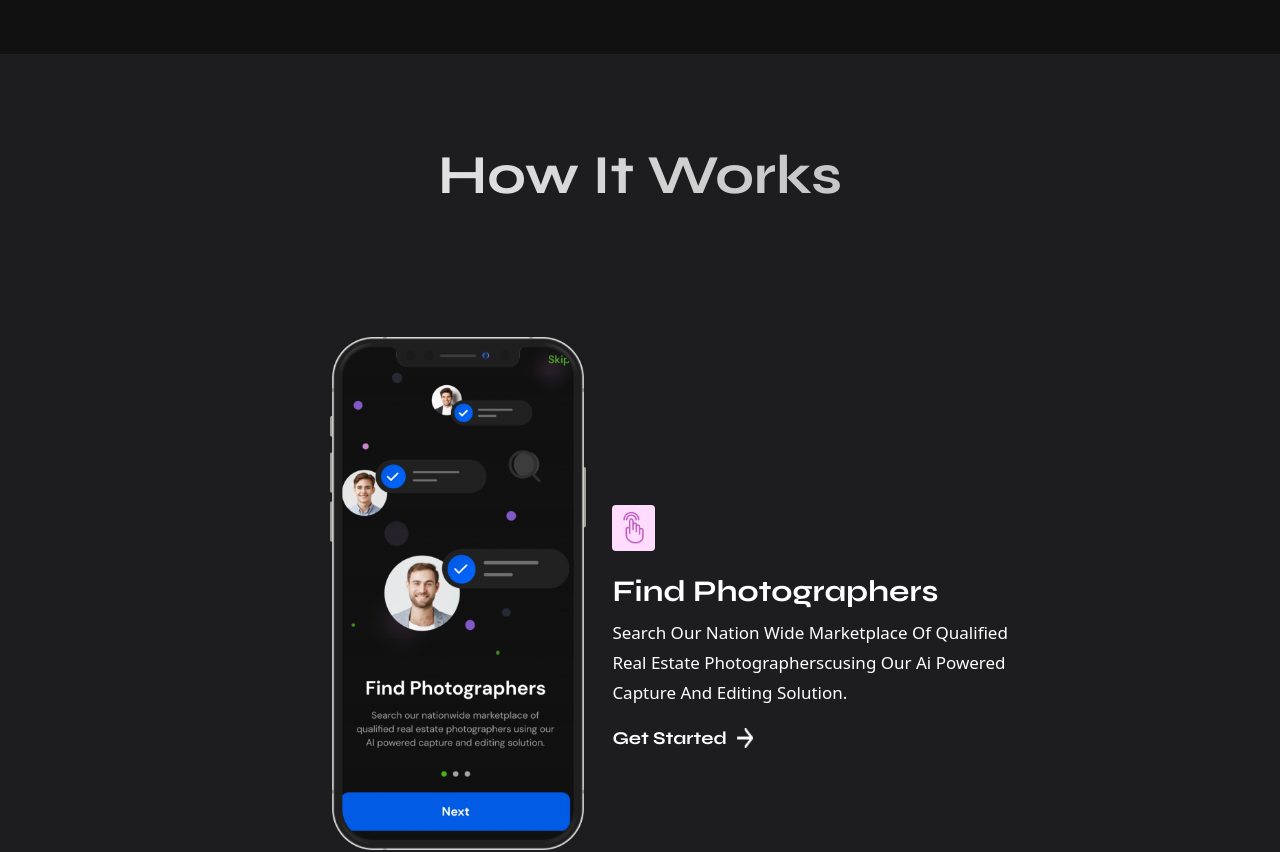
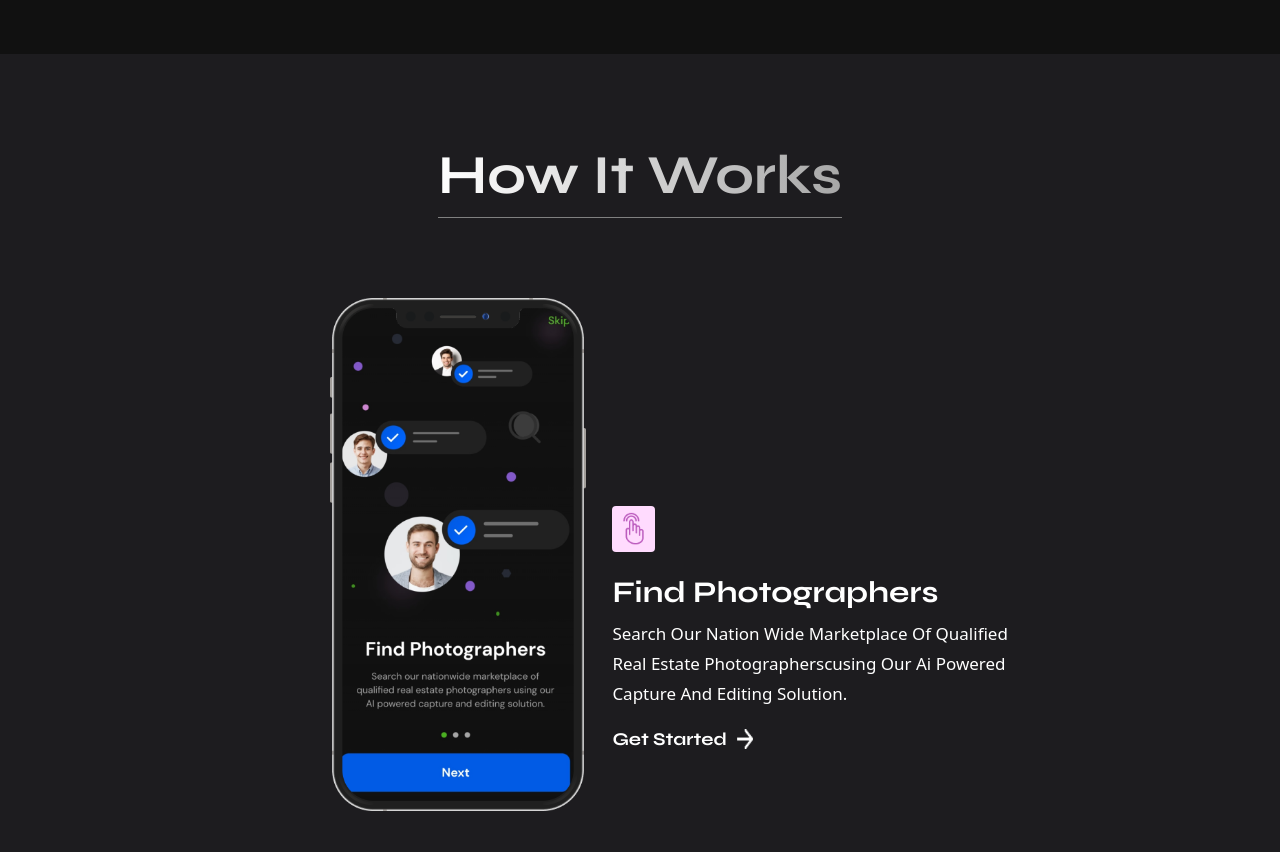
Before and after one commit to Jaivik01092001/instapixthree, a React (Create React App) app: page / in a window 1280 px wide. Shown: the part 1320-2172 px from the top of the page. Built offline with nearby package versions, Linux system fonts and the light colour scheme.

Commit message:
listingpix bug fixes

```diff
--- a/src/Components/FAQ/Faq.css
+++ b/src/Components/FAQ/Faq.css
@@ -1,6 +1,6 @@
 .faqcontainer {
   background-color: var(--primarycolor);
-  padding: 5rem 0rem;
+  /* padding: 5rem 0rem; */
 }
 .faqbg {
   background-image: url("../../Assets/faqbg.png");
@@ -8,6 +8,7 @@
   background-position: center;
   height: 100%;
   background-size: cover;
+  padding: 5rem 0rem;
 }
 .faqtitle {
   font-family: Syne;
--- a/src/Components/Footer/Footer.jsx
+++ b/src/Components/Footer/Footer.jsx
@@ -9,6 +9,7 @@ import linkedin from "../../Assets/Vector.png";
 import { motion } from "framer-motion";
 
 const Footer = () => {
+  const currentYear = new Date().getFullYear();
   return (
     <>
       <div className="footercontainer" id="footer">
@@ -160,7 +161,9 @@ const Footer = () => {
           viewport={{ once: true }}
           className="footerrowtwo flex justify-between m-auto "
         >
-          <div className="copy">Listing pix © 2022. All rights reserved </div>
+          <div className="copy">
+            Listing pix © {currentYear}. All rights reserved{" "}
+          </div>
           <div className="cookie">
             Cookies &nbsp;&nbsp; / &nbsp;&nbsp;Contact Sales
             &nbsp;&nbsp;/&nbsp;&nbsp;Security&nbsp;&nbsp; /&nbsp;&nbsp; Terms of
--- a/src/Components/HowItWork/HIT.css
+++ b/src/Components/HowItWork/HIT.css
@@ -17,12 +17,17 @@
   ); /* Set the gradient from white to gray horizontally */
   -webkit-background-clip: text; /* Clip the background to the text */
   color: transparent;
+  opacity: 1;
+  transform: none;
+  width: fit-content;
+  margin: auto;
+  border-bottom: 1px gray solid;
 }
 .leftmockupimg {
   background-size: contain;
   width: 20%;
   margin-left: 33rem;
-  margin-top: 12rem;
+  margin-top: 8rem;
   position: absolute;
 }
 .righthit {
--- a/src/Components/Paid/Paid.css
+++ b/src/Components/Paid/Paid.css
@@ -30,6 +30,7 @@
   background-image: url("../../Assets/watereffect.svg");
   background-size: contain;
   background-repeat: no-repeat;
+  align-items: center;
 }
 .paidright {
   width: 39%;
```
